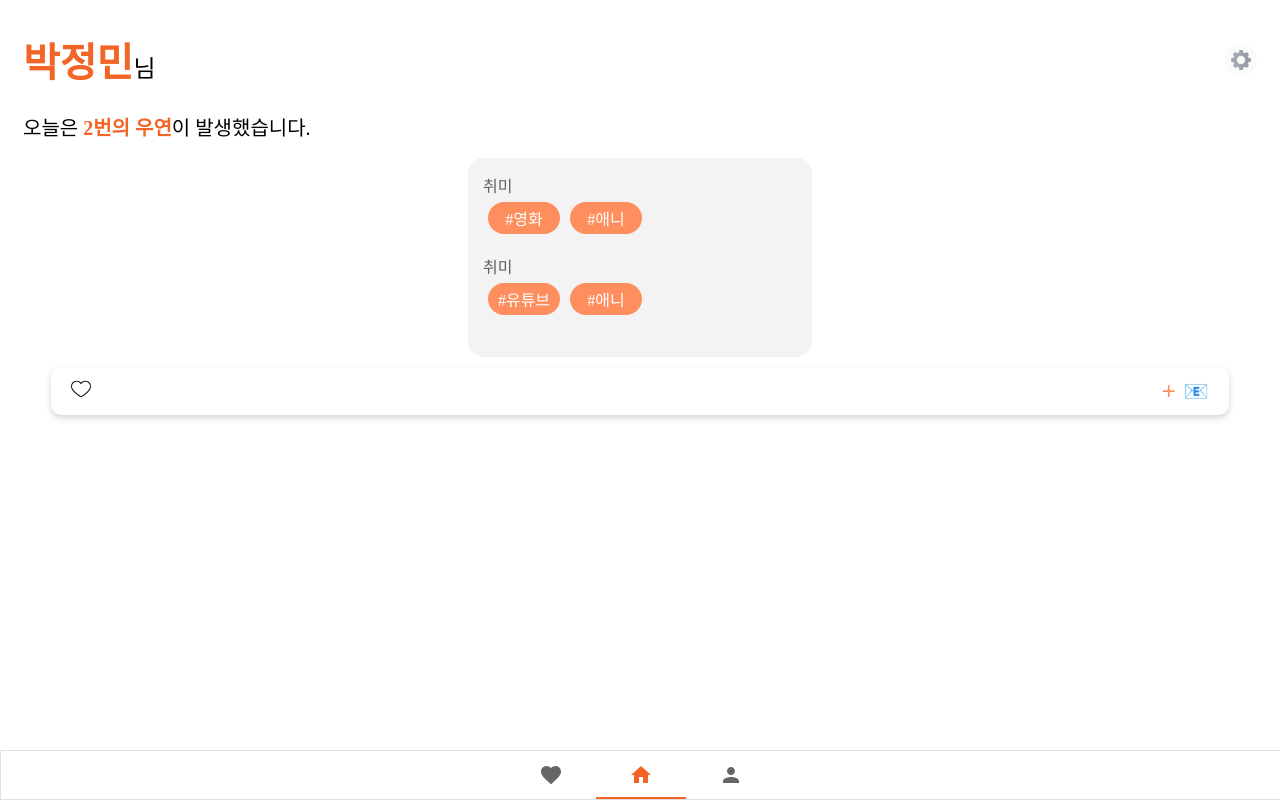
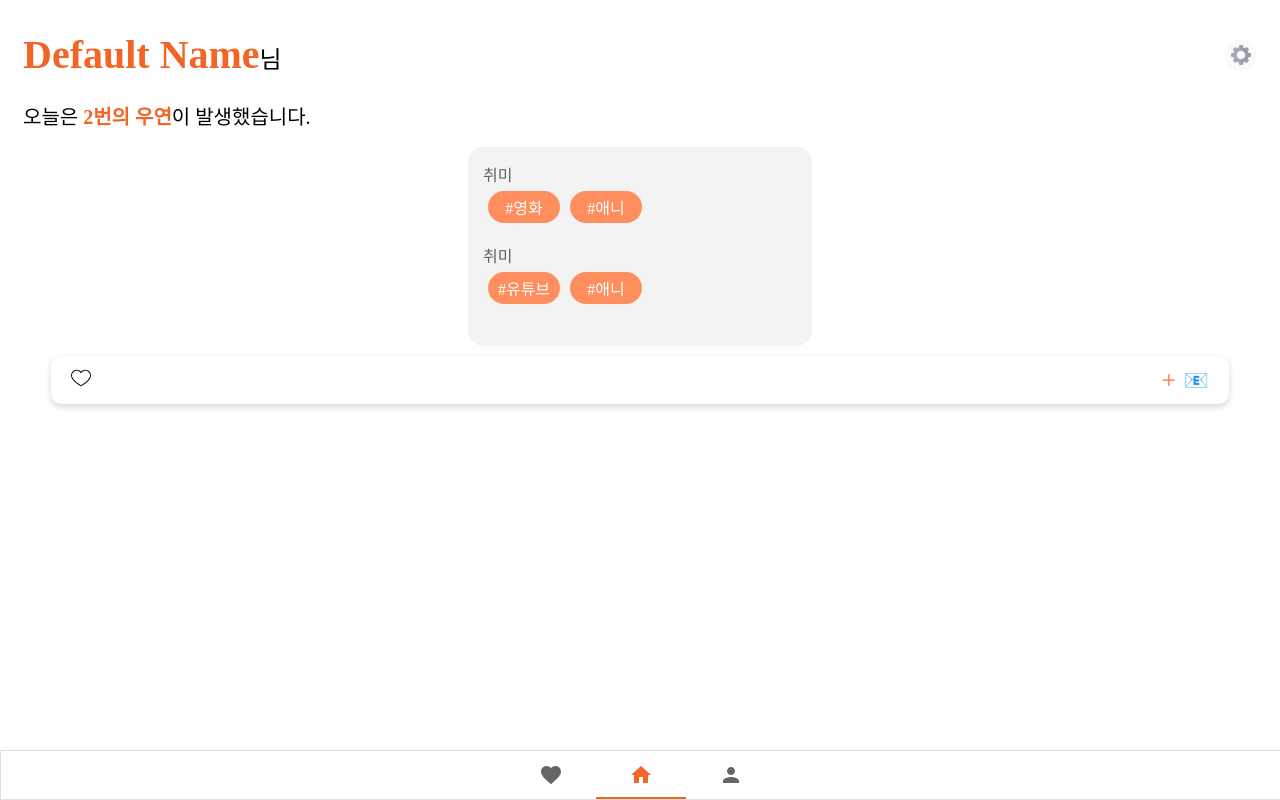
Before and after one commit to 14KGun/5KY, a React (Vite) app in the folder web/: page / in a window 1280 px wide. Built offline with nearby package versions, Linux system fonts and the light colour scheme; a web font is replaced by a local one.

Commit message:
use cookie to main

```diff
--- a/web/src/components/Profile.jsx
+++ b/web/src/components/Profile.jsx
@@ -104,13 +104,13 @@ const Tag = styled.div`
   justify-content: center;
 `;
 
-const Profile = () => {
+const Profile = ({ name }) => {
   return (
     <Container>
       <Headers>
         <Header>
           <Names>
-            <Name>박정민</Name>님
+            <Name>{name}</Name>님
           </Names>
           <Setting></Setting>
         </Header>
--- a/web/src/screens/Main/Main.jsx
+++ b/web/src/screens/Main/Main.jsx
@@ -7,19 +7,24 @@ import { useCookies } from 'react-cookie';
 
 const Main = () => {
   // let navigate = useNavigate();
-
   const [cookies] = useCookies(['userId']);
   const id = cookies.userId;
 
-  const { data, error, isLoading } = useSWR(
-    id ? `/user/byMe?userId=${id}` : null
-  );
+  const { data, error, isLoading } = useSWR(id ? `/user/byMe?userId=${id}` : null);
+
+  // 데이터 로딩 중이거나 에러가 발생한 경우의 처리
+  if (isLoading) return <div>Loading...</div>;
+  if (error) return <div>Error loading data</div>;
+
+  // `data` 객체가 존재하고 `data.name` 속성이 있는지 확인
+  const userName = data && data.name ? data.name : 'Default Name';
+
   console.log(data);
   return (
     <div>
       {/* <button onClick={goToFindSetting}>Find Setting으로 가기</button> */}
       {/* <Alarm></Alarm> */}
-      <Profile></Profile>
+      <Profile name={userName}></Profile>
     </div>
   );
 };
```
